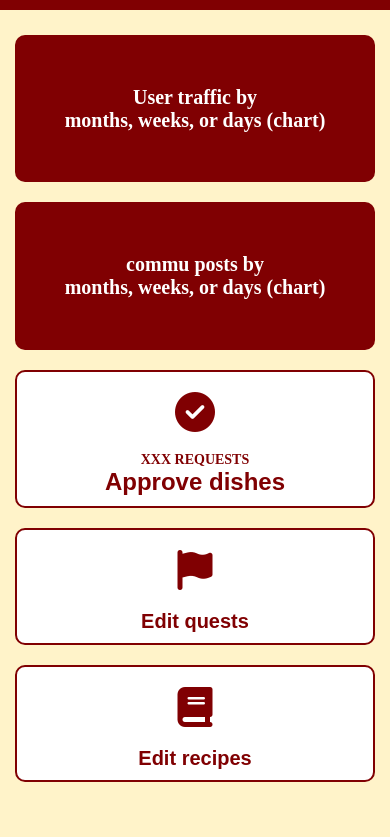
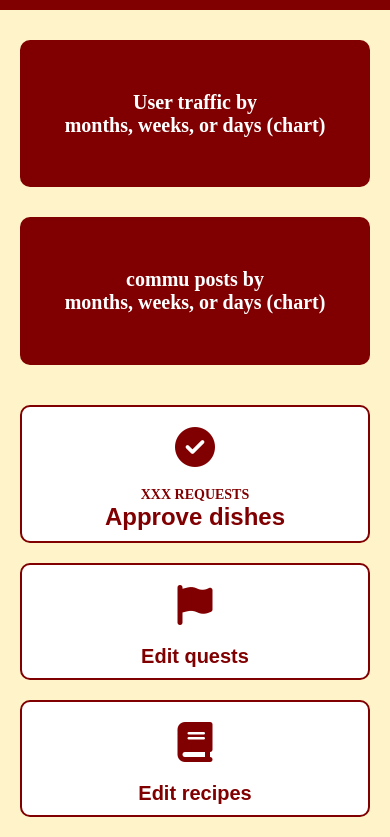
Before and after one commit to eartttpy1/CookQuest, a plain HTML site: page html/admin/admin-main.html in a window 390 px wide. Shown: the part 67-904 px from the top of the page. Drawn offline with nearby package versions, Linux system fonts and the light colour scheme; a web font is replaced by a local one.

Commit message:
minority padding adjustment

```diff
--- a/assets/a-css/admin-main.css
+++ b/assets/a-css/admin-main.css
@@ -35,7 +35,6 @@ body {
   padding: 15px 20px;
 }
 
-
 .menu {
   font-size: 22px;
   cursor: pointer;
@@ -49,14 +48,15 @@ body {
 }
 
 .container {
-  padding: 20px;
-  margin-top: 20px;
+  padding: 40px;
+  display: flex;
+  flex-direction: column;
+  gap: 30px;
 }
 
 .card-row {
   display: flex;
   gap: 20px;
-  margin-bottom: 20px;
 }
 
 .card {
@@ -72,6 +72,7 @@ body {
   color: var(--text-color);
   padding-top: 12vh;
   padding-bottom: 12vh;
+  margin-bottom: 10px;
   font-weight: bold;
 }
 
@@ -110,7 +111,6 @@ body {
   display: flex;
   align-items: center;
   justify-content: space-between;
-  margin-bottom: 20px;
   font-weight: bold;
 }
 
@@ -149,8 +149,8 @@ body {
   }
 
   .card.red {
-    padding-top: 8vh;
-    padding-bottom: 8vh;
+    padding-top: 12vh;
+    padding-bottom: 12vh;
   }
 
   .card.wide {
@@ -191,7 +191,8 @@ body {
 
 @media (max-width: 500px) {
   .container {
-    padding: 15px;
+    margin-top: 20px;
+    padding: 20px;
   }
 
   .card {
@@ -259,7 +260,7 @@ body {
   }
 
   .container {
-    margin-top: 10px;
+    margin-top: 20px;
     padding: 20px;
   }
 }
--- a/html/admin/admin-main.html
+++ b/html/admin/admin-main.html
@@ -114,6 +114,7 @@
         </div>
 
         <!-- ===top one button=== -->
+        <div class="bottom-card">
             <a href="approve-menu.html" class="card wide link-card">
                 <div class="left">
                     <i class="fa-solid fa-circle-check"></i>
@@ -123,7 +124,6 @@
                     <p class="action thaipattaya">Approve dishes</p>
                 </div>
             </a>
-
         <!-- ===bottom two buttons=== -->
             <div class="card-row">
                 <a href="e-quest.html" class="card outline link-card">
@@ -135,6 +135,7 @@
                     <span class="thaipattaya">Edit recipes</span>
                 </a>
             </div>
+        </div>
   </main>
 
 </body>
```
Lines whose indentation alone changed are shown as unchanged.
